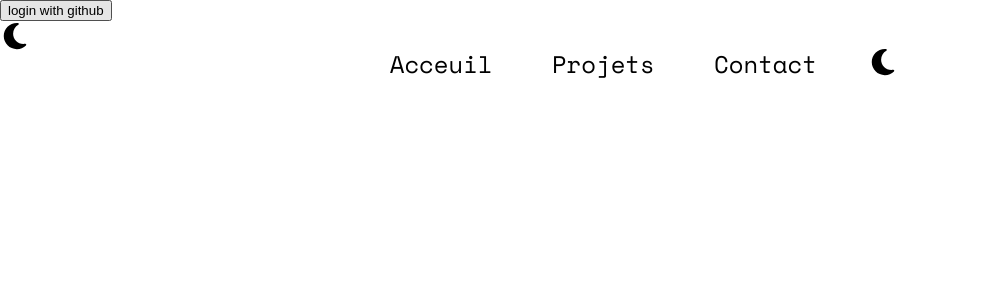
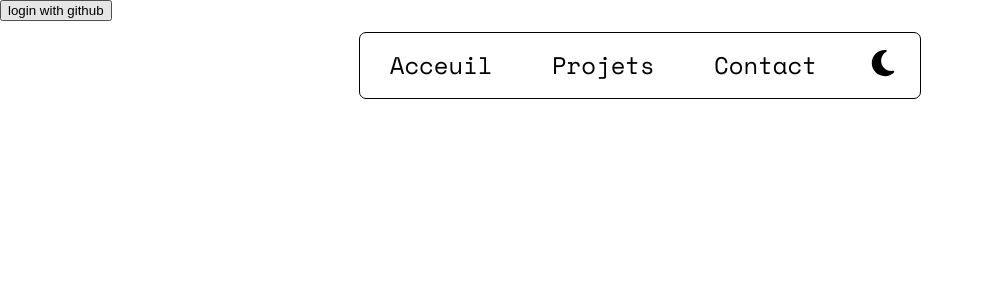
Before and after one commit to Yacineos/portfolio, an Angular app: page /auth in a window 1280 px wide. Shown: the top 300 px of the page, without its empty margins (0-984 px from the left). Built offline with nearby package versions, Linux system fonts and the light colour scheme.

Commit message:
minor change with navbar

```diff
--- a/src/app/app.component.html
+++ b/src/app/app.component.html
@@ -1,5 +1,4 @@
 <div [class.dark-mode]="sigDarkMode()">
     <app-navbar/>
     <router-outlet></router-outlet>
-    <app-theme-toggle-button/>
 </div>
--- a/src/app/shared/components/navbar/navbar.component.css
+++ b/src/app/shared/components/navbar/navbar.component.css
@@ -10,6 +10,7 @@
     left: 50%;
     translate: -50%;
     border-radius: 7px;
+    border: solid 1px;
     padding: 0.4rem 0rem;
     backdrop-filter: blur(250px);
 }
--- a/src/app/views/auth/auth.component.html
+++ b/src/app/views/auth/auth.component.html
@@ -1 +1,3 @@
-<button (click)="loginGit()">login with github</button>
+<div>
+    <button (click)="loginGit()">login with github</button>
+</div>
```
